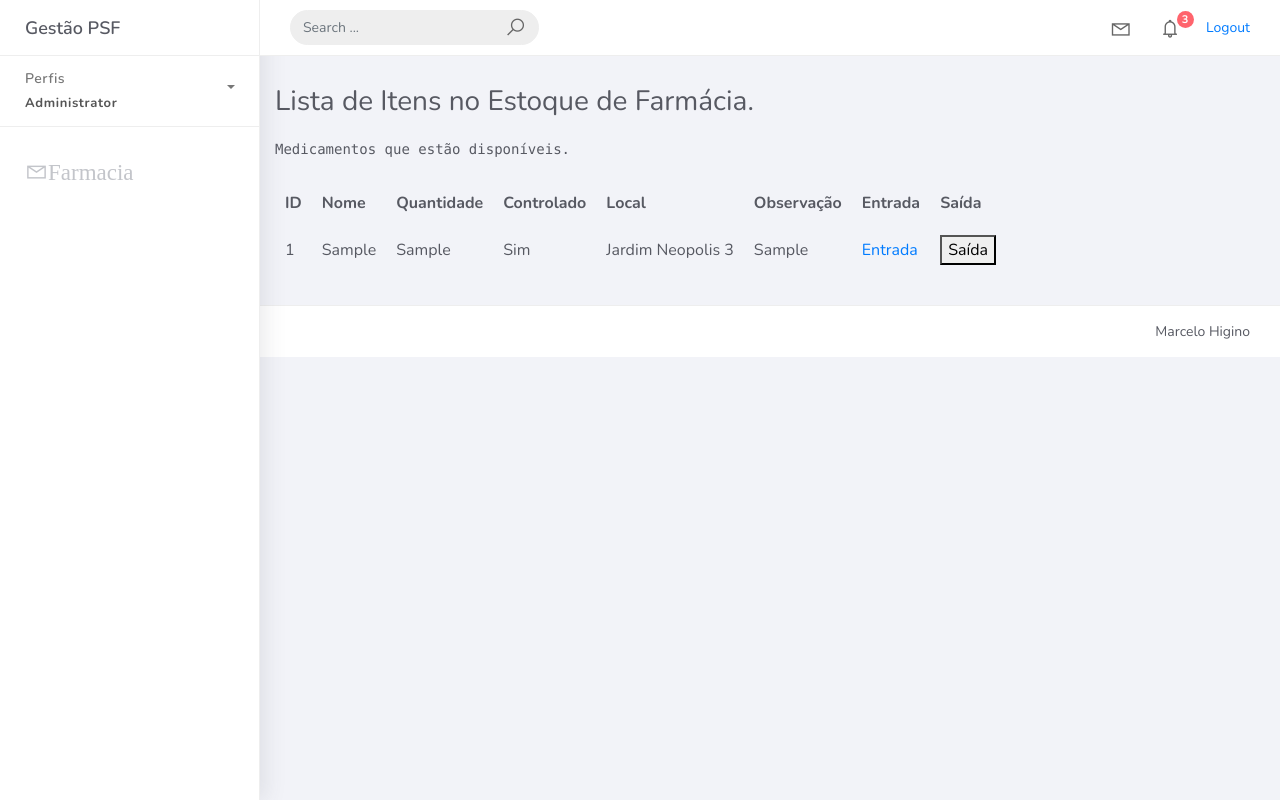
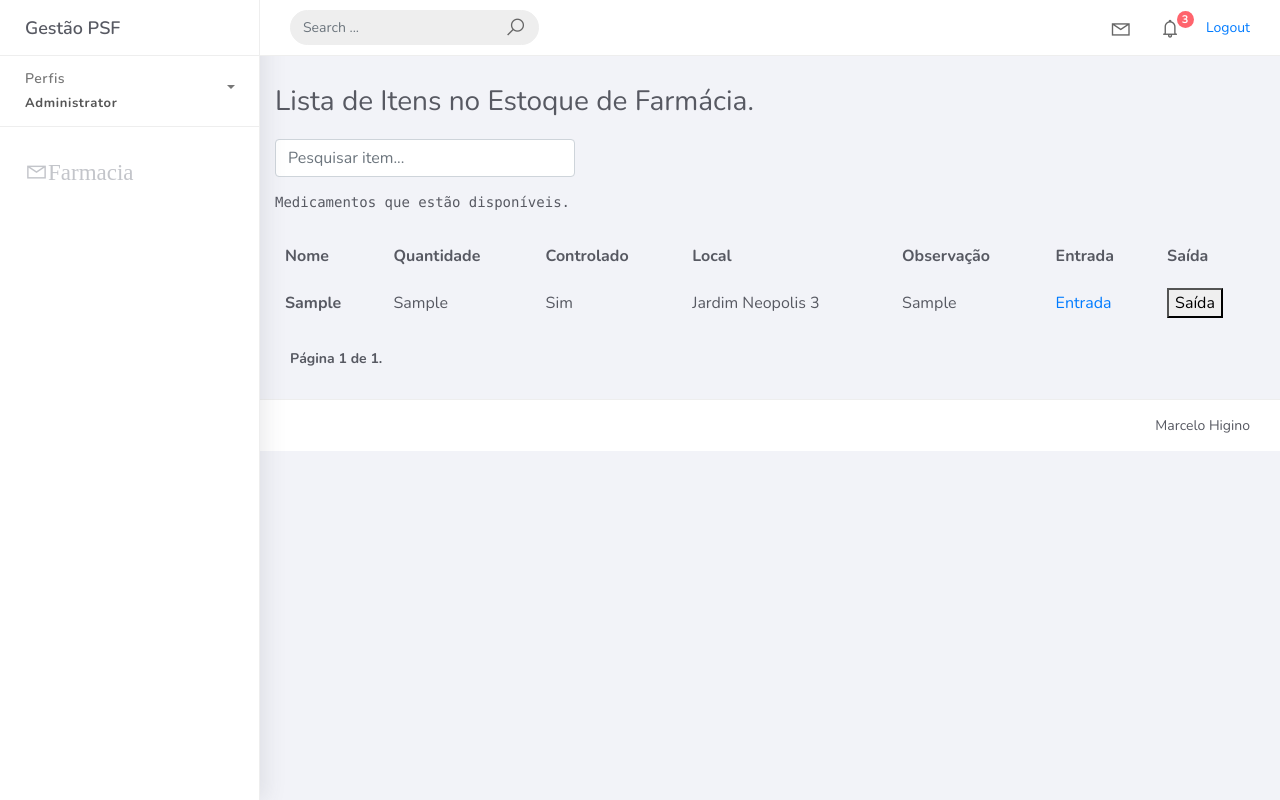
Before and after one commit to marcelohiginoduarte/PSF, a Django app: page /Farmacia/estoque in a window 1280 px wide. Run offline with Django 5.2, Linux system fonts and the light colour scheme; tables that the repository leaves empty hold one stand-in row (values such as "Sample post"); some libraries are stand-ins or nearby versions.

Commit message:
Incluindo, paginação e pesquista para o estoque de remedios

```diff
--- a/Farmacia/templates/Farmacia_todos_itens.html
+++ b/Farmacia/templates/Farmacia_todos_itens.html
@@ -4,9 +4,12 @@
 <style>
     .styled-table {
         font-size: 16px;
+        width: 100%;
+        border-collapse: collapse;
     }
     .styled-table th, .styled-table td {
         padding: 10px;
+        text-align: left;
     }
     .styled-table tr:hover {
         background-color: #f2f2f2;
@@ -46,16 +49,40 @@
         font-size: 28px;
         cursor: pointer;
     }
+
+    /* Estilização da paginação */
+    .pagination {
+        margin-top: 20px;
+        text-align: center;
+    }
+    .pagination a {
+        margin: 0 5px;
+        padding: 5px 10px;
+        background: #007bff;
+        color: white;
+        text-decoration: none;
+        border-radius: 5px;
+    }
+    .pagination .current {
+        margin: 0 5px;
+        padding: 5px 10px;
+        font-weight: bold;
+    }
+
+    /* Negrito para a coluna de nome */
+    .styled-table td:first-child {
+        font-weight: bold;
+    }
 </style>
 
 <h2>Lista de Itens no Estoque de Farmácia.</h2>
+<input type="text" id="pesquisa" placeholder="Pesquisar item..." class="form-control" style="margin-bottom: 15px; width: 300px;">
 <samp>Medicamentos que estão disponíveis.</samp>
 <br>
 <table class="styled-table">
     <br>
     <thead>
         <tr>
-            <th>ID</th>
             <th>Nome</th>
             <th>Quantidade</th>
             <th>Controlado</th>
@@ -68,7 +95,6 @@
     <tbody>
         {% for item in page_obj %}
         <tr>
-            <td>{{ item.id }}</td>
             <td>{{ item.remedio }}</td>
             <td>{{ item.quantidade }}</td>
             <td>{% if item.controlado %}Sim{% else %}Não{% endif %}</td>
@@ -84,6 +110,25 @@
         {% endfor %}
     </tbody>
 </table>
+
+<!-- Paginação -->
+<div class="pagination">
+    <span class="step-links">
+        {% if page_obj.has_previous %}
+            <a href="?page=1">&laquo; Primeira</a>
+            <a href="?page={{ page_obj.previous_page_number }}">Anterior</a>
+        {% endif %}
+
+        <span class="current">
+            Página {{ page_obj.number }} de {{ page_obj.paginator.num_pages }}.
+        </span>
+
+        {% if page_obj.has_next %}
+            <a href="?page={{ page_obj.next_page_number }}">Próxima</a>
+            <a href="?page={{ page_obj.paginator.num_pages }}">Última &raquo;</a>
+        {% endif %}
+    </span>
+</div>
 
 <!-- Modal Saída Normal -->
 <div id="modalSaida" class="modal">
@@ -155,4 +200,15 @@ function fecharModal(modalId) {
     document.getElementById(modalId).style.display = "none";
 }
 </script>
+<script>
+    document.getElementById("pesquisa").addEventListener("keyup", function() {
+        const termo = this.value.toLowerCase();
+        const linhas = document.querySelectorAll(".styled-table tbody tr");
+
+        linhas.forEach(function(linha) {
+            const textoLinha = linha.textContent.toLowerCase();
+            linha.style.display = textoLinha.includes(termo) ? "" : "none";
+        });
+    });
+</script>
 {% endblock %}
```
